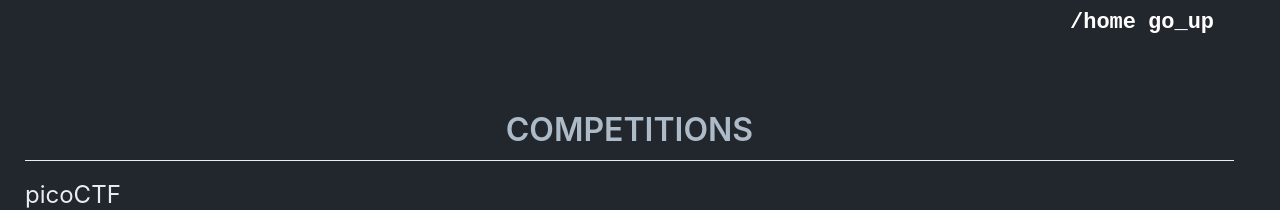
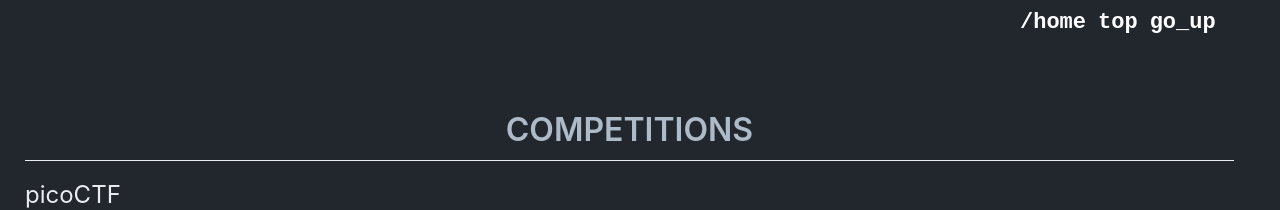
Before and after one commit to tadeuszwachowski/CTFwriteups, a Jekyll site: the page built from index.html, in a window 1280 px wide. Shown: the top 210 px of the page. Built offline with Jekyll 4.4.1, drawn with Linux system fonts in a browser that asks for light colours; Markdown is read by kramdown in place of the engine named in the settings.

Commit message:
Update index.html

```diff
--- a/_layouts/default.html
+++ b/_layouts/default.html
@@ -11,6 +11,7 @@
 	<div id="navbar">
 		<p class="helpline"> <b>
 			<a href="https://qualorm.github.io">/home</a>
+			<a href="#">  top</a>
 			<a href="../">  go_up</a>
 		</b></p>
 	</div>
--- a/css/main.css
+++ b/css/main.css
@@ -37,7 +37,7 @@ p#ps {
   top: 0;
   right: 20px;
   padding: 10px;
-  width: 200px;
+  width: 250px;
   background-color: #22272e;
   z-index: 5;
 }
```
